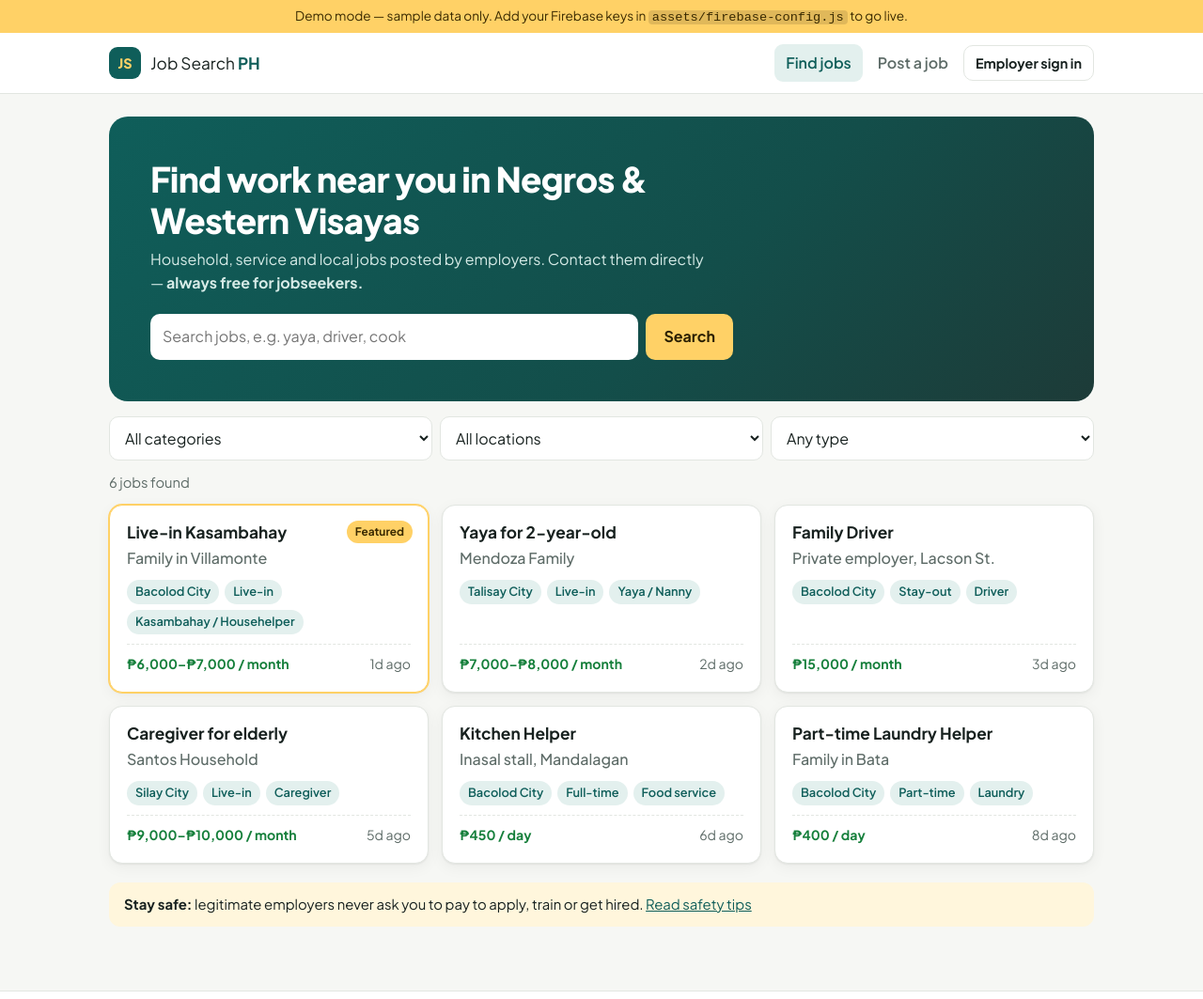
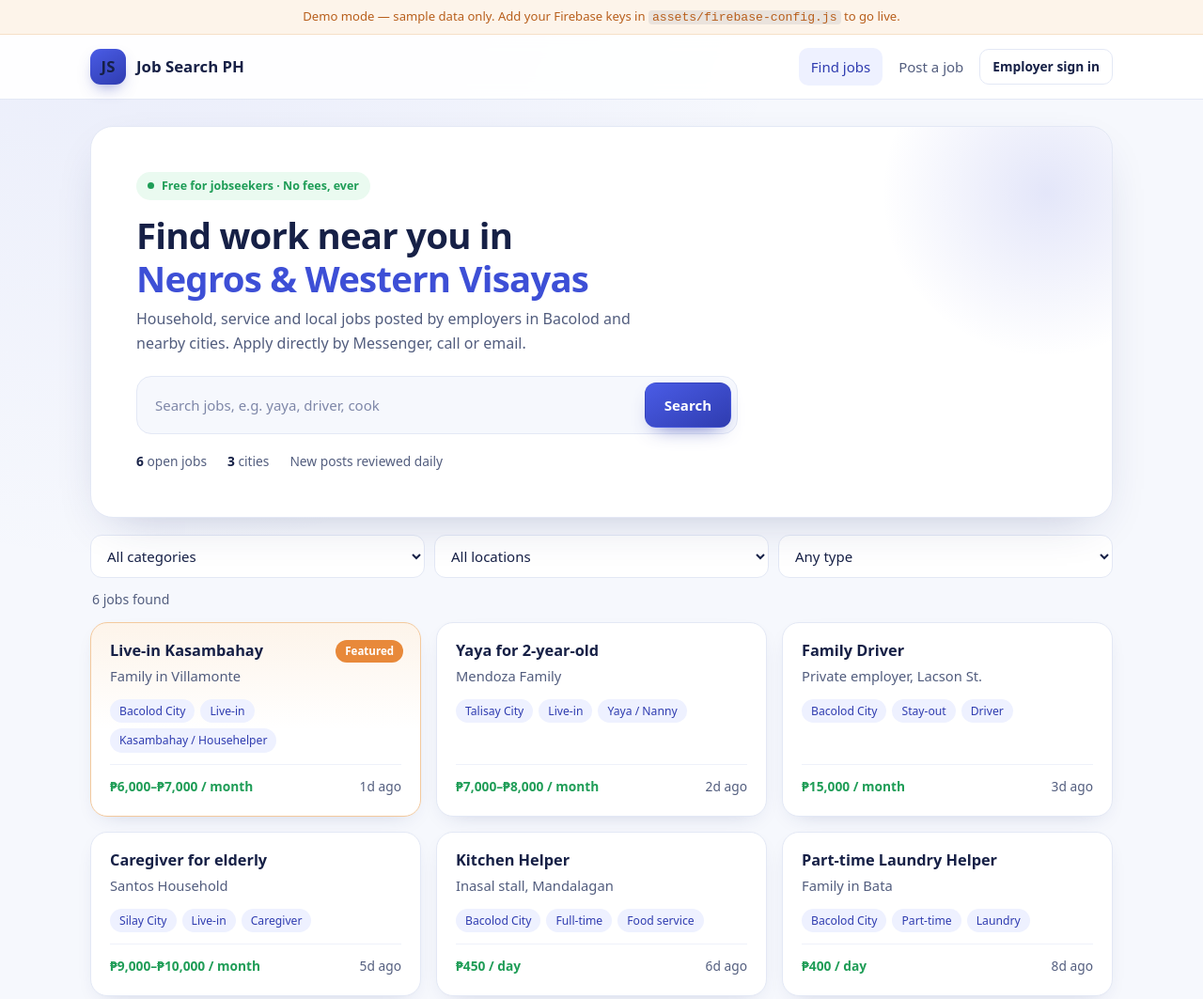
Before and after one commit to jobsearchphofficial/Job-Search-PH, a plain HTML site: page index.html in a window 1280 px wide. Shown: the top 1063 px of the page at 94% size. Drawn offline with Linux system fonts and the light colour scheme.

Commit message:
JSPH brand restyle

```diff
--- a/assets/app.js
+++ b/assets/app.js
@@ -117,12 +117,14 @@ async function viewList() {
   document.title = "Job Search PH — Jobs in Negros & Western Visayas";
   app.innerHTML = `
     <section class="hero">
-      <h1>Find work near you in Negros &amp; Western Visayas</h1>
-      <p>Household, service and local jobs posted by employers. Contact them directly — <strong>always free for jobseekers.</strong></p>
+      <span class="eyebrow">Free for jobseekers · No fees, ever</span>
+      <h1>Find work near you in <em>Negros &amp; Western Visayas</em></h1>
+      <p>Household, service and local jobs posted by employers in Bacolod and nearby cities. Apply directly by Messenger, call or email.</p>
       <form class="search" id="search" role="search">
         <input type="search" name="q" placeholder="Search jobs, e.g. yaya, driver, cook" value="${esc(filters.q)}" aria-label="Search jobs">
         <button class="btn btn-primary" type="submit">Search</button>
       </form>
+      <div class="hero-stats"><span><strong id="stat-jobs">–</strong> open jobs</span><span><strong id="stat-cities">–</strong> cities</span><span>New posts reviewed daily</span></div>
     </section>
     <section class="filters" aria-label="Filters">
       <select name="category" aria-label="Category"><option value="">All categories</option>${CATEGORIES.map((c) => `<option ${filters.category === c ? "selected" : ""}>${esc(c)}</option>`).join("")}</select>
@@ -153,7 +155,12 @@ async function viewList() {
   $("#search").q.addEventListener("input", (e) => { filters.q = e.target.value; draw(); });
   app.querySelectorAll(".filters select").forEach((s) => s.addEventListener("change", () => { filters[s.name] = s.value; draw(); }));
 
-  try { jobsCache = await store.listPublic(); draw(); }
+  try {
+    jobsCache = await store.listPublic(); draw();
+    const live = jobsCache.filter(isLive);
+    $("#stat-jobs").textContent = live.length;
+    $("#stat-cities").textContent = new Set(live.map((j) => j.city)).size;
+  }
   catch (err) { console.error(err); $("#results").innerHTML = `<p class="error">Could not load jobs. Please refresh.</p>`; }
 }
 
--- a/assets/styles.css
+++ b/assets/styles.css
@@ -1,162 +1,177 @@
+/* Job Search PH brand: white surfaces, indigo primary, navy text, orange highlight (matches jobsearchph.com) */
 :root {
-  --bg: #f6f7f4;
-  --surface: #ffffff;
-  --ink: #17211f;
-  --muted: #5d6b67;
-  --line: #e2e6e1;
-  --brand: #0f5e5a;
-  --brand-ink: #ffffff;
-  --brand-soft: #e3f0ee;
-  --accent: #ffd166;
-  --danger: #b42318;
-  --danger-soft: #fdecea;
-  --warn-soft: #fff6dc;
-  --ok: #157f3b;
-  --radius: 14px;
-  --shadow: 0 1px 2px rgba(16, 24, 22, .06), 0 4px 16px rgba(16, 24, 22, .05);
+  --bg: #f6f8fd;
+  --card: #ffffff;
+  --navy: #162046;
+  --slate: #525d7e;
+  --slate-soft: #7e87a8;
+  --line: #e3e8f5;
+  --line-soft: #eef1fa;
+  --indigo: #3d4fd6;
+  --indigo-deep: #2f3cb0;
+  --indigo-soft: #eef1ff;
+  --orange: #e8893a;
+  --orange-text: #b85f1c;
+  --peach: #fdf4ea;
+  --green: #1f9d57;
+  --green-soft: #eafaf0;
+  --red: #c4321f;
+  --red-soft: #fdeeec;
+  --radius: 18px;
+  --radius-sm: 12px;
+  --shadow: 0 18px 50px -24px rgba(34, 46, 110, .30);
+  --shadow-sm: 0 8px 24px -14px rgba(34, 46, 110, .28);
+  --font: "Poppins", system-ui, -apple-system, "Segoe UI", sans-serif;
   color-scheme: light;
-}
-@media (prefers-color-scheme: dark) {
-  :root {
-    --bg: #0f1514; --surface: #172120; --ink: #e8efed; --muted: #9db0ab; --line: #26332f;
-    --brand: #4fb8a8; --brand-ink: #06201d; --brand-soft: #18322e; --accent: #ffd166;
-    --danger: #ff8a7a; --danger-soft: #3a1d1a; --warn-soft: #33290f; --ok: #6fd393;
-    --shadow: 0 1px 2px rgba(0,0,0,.3);
-    color-scheme: dark;
-  }
 }
 * { box-sizing: border-box; }
 html { -webkit-text-size-adjust: 100%; }
-body { margin: 0; background: var(--bg); color: var(--ink); font: 16px/1.55 "Plus Jakarta Sans", system-ui, -apple-system, "Segoe UI", sans-serif; }
-a { color: var(--brand); }
-h1, h2, h3 { line-height: 1.2; margin: 0 0 .5rem; }
-h1 { font-size: clamp(1.6rem, 4vw, 2.3rem); font-weight: 800; letter-spacing: -.02em; }
-h2 { font-size: 1.15rem; margin-top: 1.5rem; }
-h3 { font-size: 1.08rem; }
-code { background: rgba(0,0,0,.12); padding: 0 .3em; border-radius: 4px; }
-.wrap { max-width: 1080px; margin: 0 auto; padding: 0 16px; }
-main.wrap { min-height: 60vh; padding-top: 24px; padding-bottom: 48px; outline: none; }
-.muted { color: var(--muted); }
-.small { font-size: .88rem; }
-.error { color: var(--danger); font-weight: 600; }
+body {
+  margin: 0; color: var(--navy); font: 15px/1.6 var(--font); -webkit-font-smoothing: antialiased;
+  background: radial-gradient(circle at 10% -10%, rgba(61, 79, 214, .08), transparent 40%), var(--bg);
+}
+a { color: var(--indigo-deep); }
+h1, h2, h3 { line-height: 1.2; margin: 0 0 .5rem; text-wrap: balance; color: var(--navy); }
+h1 { font-size: clamp(1.6rem, 4vw, 2.4rem); font-weight: 700; letter-spacing: -.02em; }
+h2 { font-size: 1.08rem; font-weight: 600; margin-top: 1.5rem; }
+h3 { font-size: 1.02rem; font-weight: 600; }
+code { background: rgba(22, 32, 70, .08); padding: 0 .3em; border-radius: 4px; }
+.wrap { max-width: 1120px; margin: 0 auto; padding-left: max(16px, env(safe-area-inset-left, 0px)); padding-right: max(16px, env(safe-area-inset-right, 0px)); }
+main.wrap { min-height: 60vh; padding-block: 28px 56px; outline: none; }
+.muted { color: var(--slate); }
+.small { font-size: .85rem; }
+.error { color: var(--red); font-weight: 600; }
 
-.demo-banner { background: var(--accent); color: #3a2a00; text-align: center; font-size: .85rem; padding: 6px 16px; }
+.demo-banner { background: var(--peach); color: var(--orange-text); text-align: center; font-size: .82rem; font-weight: 500; padding: 7px 16px; border-bottom: 1px solid #f6e0c8; }
 
 /* Header */
-.site-header { background: var(--surface); border-bottom: 1px solid var(--line); position: sticky; top: 0; z-index: 10; }
-.header-inner { display: flex; align-items: center; justify-content: space-between; gap: 16px; min-height: 64px; flex-wrap: wrap; }
-.brand { display: flex; align-items: center; gap: 10px; text-decoration: none; color: var(--ink); }
-.brand-mark { width: 34px; height: 34px; border-radius: 9px; background: #0f5e5a; color: var(--accent); display: grid; place-items: center; font-weight: 800; font-size: .9rem; }
-.brand-text { font-size: 1.08rem; }
-.brand-text strong { color: var(--brand); }
+.site-header { background: rgba(255, 255, 255, .92); backdrop-filter: saturate(1.4) blur(10px); border-bottom: 1px solid var(--line); position: sticky; top: env(safe-area-inset-top, 0px); z-index: 10; }
+.header-inner { display: flex; align-items: center; justify-content: space-between; gap: 16px; min-height: 68px; flex-wrap: wrap; }
+.brand { display: inline-flex; align-items: center; gap: 11px; text-decoration: none; color: var(--navy); font-weight: 700; font-size: 1.05rem; }
+.brand-mark { width: 38px; height: 38px; border-radius: 11px; background: linear-gradient(150deg, #4a5ce6, #2f3cb0); display: grid; place-items: center; box-shadow: 0 8px 18px -8px rgba(47, 60, 176, .7); }
+.brand-mark svg { width: 20px; height: 20px; }
+.brand-tag { font-size: .7rem; font-weight: 600; color: var(--indigo); background: var(--indigo-soft); padding: 2px 8px; border-radius: 999px; }
 .nav { display: flex; align-items: center; gap: 4px; }
-.nav a { text-decoration: none; color: var(--muted); font-weight: 600; padding: 8px 12px; border-radius: 9px; }
-.nav a:hover, .nav a.active { color: var(--brand); background: var(--brand-soft); }
+.nav a { text-decoration: none; color: var(--slate); font-weight: 500; padding: 8px 13px; border-radius: 10px; }
+.nav a:hover, .nav a.active { color: var(--indigo-deep); background: var(--indigo-soft); }
 .nav-toggle { display: none; }
-@media (max-width: 720px) {
-  .nav-toggle { display: inline-flex; background: none; border: 1px solid var(--line); color: var(--ink); border-radius: 9px; padding: 6px 12px; font: inherit; font-weight: 600; }
+@media (max-width: 760px) {
+  .nav-toggle { display: inline-flex; background: var(--card); border: 1px solid var(--line); color: var(--navy); border-radius: 10px; padding: 7px 14px; font: inherit; font-weight: 500; }
   .nav { display: none; width: 100%; flex-direction: column; align-items: stretch; padding-bottom: 12px; }
   .nav.open { display: flex; }
   .nav .btn { margin-top: 6px; }
 }
 
 /* Buttons */
-.btn { display: inline-flex; align-items: center; justify-content: center; gap: 6px; border: 1px solid transparent; border-radius: 10px; padding: 11px 18px; font: inherit; font-weight: 700; text-decoration: none; cursor: pointer; transition: transform .05s, background .15s; }
+.btn { display: inline-flex; align-items: center; justify-content: center; gap: 6px; border: 1px solid transparent; border-radius: 12px; padding: 11px 20px; font: inherit; font-weight: 600; text-decoration: none; cursor: pointer; transition: transform .06s, box-shadow .15s, background .15s; }
 .btn:active { transform: translateY(1px); }
 .btn:disabled { opacity: .6; cursor: wait; }
-.btn-primary { background: var(--brand); color: var(--brand-ink); }
-.btn-primary:hover { filter: brightness(1.08); }
-.btn-ghost { background: var(--surface); color: var(--ink); border-color: var(--line); }
-.btn-ghost:hover { border-color: var(--brand); color: var(--brand); }
-.btn-danger { background: var(--danger-soft); color: var(--danger); border-color: transparent; }
-.btn-sm { padding: 7px 12px; font-size: .9rem; }
+.btn:focus-visible, a:focus-visible, input:focus-visible, select:focus-visible, textarea:focus-visible, .tab:focus-visible { outline: 3px solid rgba(61, 79, 214, .35); outline-offset: 2px; }
+.btn-primary { background: linear-gradient(150deg, #4a5ce6, #2f3cb0); color: #fff; box-shadow: 0 10px 22px -12px rgba(47, 60, 176, .8); }
+.btn-primary:hover { box-shadow: 0 14px 26px -12px rgba(47, 60, 176, .9); }
+.btn-ghost { background: var(--card); color: var(--navy); border-color: var(--line); }
+.btn-ghost:hover { border-color: var(--indigo); color: var(--indigo-deep); }
+.btn-danger { background: var(--red-soft); color: var(--red); }
+.btn-sm { padding: 7px 13px; font-size: .86rem; border-radius: 10px; }
 .btn-block { width: 100%; margin-top: 8px; }
-.btn.armed { background: var(--danger); color: #fff; }
+.btn.armed { background: var(--red); color: #fff; }
 
-/* Hero + filters */
-.hero { background: linear-gradient(135deg, #0f5e5a, #134e4a 60%, #1d3b38); color: #fff; border-radius: 20px; padding: clamp(24px, 5vw, 44px); margin-bottom: 16px; }
-.hero h1 { max-width: 640px; }
-.hero p { max-width: 600px; color: #d6ebe7; margin: 0 0 20px; }
-.search { display: flex; gap: 8px; max-width: 620px; }
-.search input { flex: 1; min-width: 0; }
-.hero .btn-primary { background: var(--accent); color: #2a1f00; }
-input, select, textarea { font: inherit; color: var(--ink); background: var(--surface); border: 1px solid var(--line); border-radius: 10px; padding: 11px 12px; width: 100%; }
-.hero input { border-color: transparent; color: #17211f; background: #fff; }
-input:focus, select:focus, textarea:focus { outline: 2px solid var(--brand); outline-offset: 1px; border-color: transparent; }
-.filters { display: grid; grid-template-columns: repeat(3, 1fr); gap: 8px; margin-bottom: 12px; }
-@media (max-width: 640px) { .filters { grid-template-columns: 1fr; } .search { flex-direction: column; } }
-.list-head { margin: 8px 0 12px; font-size: .92rem; }
+/* Hero */
+.hero { position: relative; overflow: hidden; background: var(--card); border: 1px solid var(--line); border-radius: 24px; padding: clamp(24px, 5vw, 48px); margin-bottom: 18px; box-shadow: var(--shadow); }
+.hero::after { content: ""; position: absolute; right: -120px; top: -120px; width: 380px; height: 380px; border-radius: 50%; background: radial-gradient(circle, rgba(61, 79, 214, .14), transparent 65%); pointer-events: none; }
+.hero > * { position: relative; }
+.eyebrow { display: inline-flex; align-items: center; gap: 8px; font-size: .78rem; font-weight: 600; color: var(--green); background: var(--green-soft); padding: 5px 12px; border-radius: 999px; margin-bottom: 14px; }
+.eyebrow::before { content: ""; width: 7px; height: 7px; border-radius: 50%; background: var(--green); }
+.hero h1 { max-width: 660px; }
+.hero h1 em { font-style: normal; color: var(--indigo); }
+.hero p { max-width: 580px; color: var(--slate); margin: 0 0 22px; font-size: 1rem; }
+.search { display: flex; gap: 8px; max-width: 640px; padding: 6px; background: var(--bg); border: 1px solid var(--line); border-radius: 16px; }
+.search input { flex: 1; min-width: 0; border: 0; background: transparent; }
+.search input:focus { outline: none; }
+.hero-stats { display: flex; flex-wrap: wrap; gap: 8px 22px; margin-top: 18px; font-size: .86rem; color: var(--slate); }
+.hero-stats strong { color: var(--navy); }
+input, select, textarea { font: inherit; color: var(--navy); background: var(--card); border: 1px solid var(--line); border-radius: 12px; padding: 11px 13px; width: 100%; }
+input::placeholder, textarea::placeholder { color: var(--slate-soft); }
+input:focus, select:focus, textarea:focus { outline: none; border-color: var(--indigo); box-shadow: 0 0 0 3px rgba(61, 79, 214, .14); }
+
+.filters { display: grid; grid-template-columns: repeat(3, 1fr); gap: 10px; margin-bottom: 8px; }
+@media (max-width: 640px) { .filters { grid-template-columns: 1fr; } .search { flex-direction: column; background: transparent; border: 0; padding: 0; } .search input { background: var(--card); border: 1px solid var(--line); } }
+.list-head { margin: 12px 2px; font-size: .88rem; font-weight: 500; }
 
 /* Cards */
-.cards { display: grid; grid-template-columns: repeat(auto-fill, minmax(290px, 1fr)); gap: 14px; }
-.card { position: relative; display: flex; flex-direction: column; gap: 6px; background: var(--surface); border: 1px solid var(--line); border-radius: var(--radius); padding: 18px; text-decoration: none; color: var(--ink); box-shadow: var(--shadow); transition: border-color .15s, transform .15s; }
-.card:hover { border-color: var(--brand); transform: translateY(-2px); }
-.card-featured { border-color: var(--accent); box-shadow: 0 0 0 1px var(--accent), var(--shadow); }
-.card h3 { margin: 0; padding-right: 72px; }
-.card .badge-featured { position: absolute; top: 16px; right: 16px; }
-.employer { color: var(--muted); margin: 0; font-weight: 500; }
-.meta { list-style: none; padding: 0; margin: 4px 0; display: flex; flex-wrap: wrap; gap: 6px; }
-.meta li { font-size: .8rem; font-weight: 600; background: var(--brand-soft); color: var(--brand); padding: 3px 9px; border-radius: 999px; }
-.card-foot { margin-top: auto; padding-top: 10px; display: flex; justify-content: space-between; align-items: baseline; font-size: .88rem; border-top: 1px dashed var(--line); }
-.salary { font-weight: 700; color: var(--ok); }
-.salary-lg { font-size: 1.3rem; margin: 8px 0 0; }
+.cards { display: grid; grid-template-columns: repeat(auto-fill, minmax(300px, 1fr)); gap: 16px; }
+.card { position: relative; display: flex; flex-direction: column; gap: 6px; background: var(--card); border: 1px solid var(--line); border-radius: var(--radius); padding: 20px; text-decoration: none; color: var(--navy); box-shadow: var(--shadow-sm); transition: border-color .15s, transform .15s, box-shadow .15s; }
+.card:hover { border-color: #c7d0ef; transform: translateY(-3px); box-shadow: var(--shadow); }
+.card-featured { border-color: #f3c99d; background: linear-gradient(180deg, var(--peach), var(--card) 55%); }
+.card h3 { margin: 0; padding-right: 80px; }
+.card .badge-featured { position: absolute; top: 18px; right: 18px; }
+.employer { color: var(--slate); margin: 0; font-size: .92rem; }
+.meta { list-style: none; padding: 0; margin: 6px 0; display: flex; flex-wrap: wrap; gap: 6px; }
+.meta li { font-size: .76rem; font-weight: 500; background: var(--indigo-soft); color: var(--indigo-deep); padding: 3px 10px; border-radius: 999px; }
+.card-foot { margin-top: auto; padding-top: 12px; display: flex; justify-content: space-between; align-items: baseline; font-size: .86rem; border-top: 1px solid var(--line-soft); }
+.salary { font-weight: 600; color: var(--green); font-variant-numeric: tabular-nums; }
+.salary-lg { font-size: 1.25rem; margin: 10px 0 0; }
 
-.badge { display: inline-block; font-size: .74rem; font-weight: 700; padding: 3px 9px; border-radius: 999px; vertical-align: middle; }
-.badge-featured { background: var(--accent); color: #3a2a00; }
-.badge-pending { background: var(--warn-soft); color: #8a6100; }
-.badge-approved { background: #dcf3e4; color: #157f3b; }
-.badge-rejected, .badge-expired { background: var(--danger-soft); color: var(--danger); }
-.badge-closed { background: var(--line); color: var(--muted); }
+.badge { display: inline-block; font-size: .72rem; font-weight: 600; padding: 3px 10px; border-radius: 999px; vertical-align: middle; }
+.badge-featured { background: var(--orange); color: #fff; }
+.badge-pending { background: var(--peach); color: var(--orange-text); }
+.badge-approved { background: var(--green-soft); color: var(--green); }
+.badge-rejected, .badge-expired { background: var(--red-soft); color: var(--red); }
+.badge-closed { background: var(--line-soft); color: var(--slate); }
 
-.notice { background: var(--warn-soft); border-radius: 12px; padding: 12px 16px; margin: 20px 0; font-size: .93rem; }
-.empty { text-align: center; padding: 48px 16px; background: var(--surface); border: 1px dashed var(--line); border-radius: var(--radius); grid-column: 1 / -1; }
+.notice { background: var(--indigo-soft); color: var(--navy); border-radius: var(--radius-sm); padding: 13px 16px; margin: 22px 0; font-size: .9rem; }
+.empty { text-align: center; padding: 48px 16px; background: var(--card); border: 1px dashed #c7d0ef; border-radius: var(--radius); grid-column: 1 / -1; }
 
 /* Job detail */
-.back { text-decoration: none; font-weight: 600; }
-.job { display: grid; grid-template-columns: 1fr 320px; gap: 24px; align-items: start; }
-.job-main { background: var(--surface); border: 1px solid var(--line); border-radius: var(--radius); padding: clamp(18px, 4vw, 32px); }
-.job-side { display: flex; flex-direction: column; gap: 12px; position: sticky; top: 84px; }
-.panel { background: var(--surface); border: 1px solid var(--line); border-radius: var(--radius); padding: 18px; }
+.back { text-decoration: none; font-weight: 500; }
+.job { display: grid; grid-template-columns: minmax(0, 1fr) 330px; gap: 22px; align-items: start; }
+.job-main { background: var(--card); border: 1px solid var(--line); border-radius: var(--radius); padding: clamp(20px, 4vw, 34px); box-shadow: var(--shadow-sm); min-width: 0; }
+.job-main p { max-width: 65ch; }
+.job-side { display: flex; flex-direction: column; gap: 12px; position: sticky; top: 92px; }
+.panel { background: var(--card); border: 1px solid var(--line); border-radius: var(--radius); padding: 20px; box-shadow: var(--shadow-sm); }
 .panel h2 { margin-top: 0; }
-.panel p { margin: 4px 0; font-size: .92rem; }
-.panel-warn { background: var(--warn-soft); border-color: transparent; }
-.report summary { cursor: pointer; font-weight: 600; color: var(--muted); }
+.panel p { margin: 4px 0; font-size: .9rem; }
+.panel-warn { background: var(--peach); border-color: #f6e0c8; box-shadow: none; color: var(--navy); }
+.panel-warn strong { color: var(--orange-text); }
+.report summary { cursor: pointer; font-weight: 500; color: var(--slate); }
 .report form { display: grid; gap: 10px; margin-top: 12px; }
-.report label { display: grid; gap: 4px; font-size: .88rem; font-weight: 600; }
+.report label { display: grid; gap: 4px; font-size: .86rem; font-weight: 500; }
 .reqs { padding-left: 1.2em; }
-@media (max-width: 820px) { .job { grid-template-columns: 1fr; } .job-side { position: static; } }
+@media (max-width: 840px) { .job { grid-template-columns: 1fr; } .job-side { position: static; } }
 
 /* Forms */
-.form { display: grid; gap: 18px; max-width: 760px; }
-fieldset { border: 1px solid var(--line); border-radius: var(--radius); background: var(--surface); padding: 16px 18px 18px; margin: 0; display: grid; gap: 12px; }
-legend { font-weight: 800; padding: 0 6px; }
-.form label { display: grid; gap: 5px; font-weight: 600; font-size: .92rem; }
+.form { display: grid; gap: 18px; max-width: 780px; }
+fieldset { border: 1px solid var(--line); border-radius: var(--radius); background: var(--card); padding: 18px 20px 20px; margin: 0; display: grid; gap: 12px; box-shadow: var(--shadow-sm); }
+legend { font-weight: 600; padding: 4px 12px; background: var(--indigo-soft); color: var(--indigo-deep); border-radius: 999px; font-size: .86rem; }
+.form label { display: grid; gap: 5px; font-weight: 500; font-size: .9rem; }
 .row { display: grid; grid-template-columns: 1fr 1fr; gap: 12px; }
 .row-3 { grid-template-columns: 1fr 1fr 1fr; }
 @media (max-width: 600px) { .row, .row-3 { grid-template-columns: 1fr; } }
-.hint { margin: 0; font-size: .84rem; color: var(--muted); }
-.check { display: flex !important; grid-template-columns: none; gap: 10px; align-items: flex-start; font-weight: 500 !important; }
-.check input { width: 20px; height: 20px; flex: none; margin-top: 2px; }
+.hint { margin: 0; font-size: .82rem; color: var(--slate-soft); }
+.check { display: flex !important; gap: 10px; align-items: flex-start; font-weight: 400 !important; }
+.check input { width: 20px; height: 20px; flex: none; margin-top: 2px; accent-color: var(--indigo); }
 
 /* Tables / admin */
-.page-head { display: flex; justify-content: space-between; align-items: center; gap: 12px; flex-wrap: wrap; margin-bottom: 16px; }
-.table { background: var(--surface); border: 1px solid var(--line); border-radius: var(--radius); overflow: hidden; }
-.trow { display: grid; grid-template-columns: 1fr auto auto; gap: 12px; align-items: center; padding: 14px 16px; border-bottom: 1px solid var(--line); }
+.page-head { display: flex; justify-content: space-between; align-items: center; gap: 12px; flex-wrap: wrap; margin-bottom: 18px; }
+.table { background: var(--card); border: 1px solid var(--line); border-radius: var(--radius); overflow: hidden; box-shadow: var(--shadow-sm); }
+.trow { display: grid; grid-template-columns: minmax(0, 1fr) auto auto; gap: 12px; align-items: center; padding: 15px 18px; border-bottom: 1px solid var(--line-soft); }
 .trow:last-child { border-bottom: 0; }
-.trow a { text-decoration: none; color: var(--ink); }
+.trow a { text-decoration: none; color: var(--navy); }
 @media (max-width: 600px) { .trow { grid-template-columns: 1fr; } }
 .actions { display: flex; flex-wrap: wrap; gap: 6px; }
-.tabs { display: flex; gap: 4px; overflow-x: auto; margin-bottom: 14px; border-bottom: 1px solid var(--line); }
-.tab { background: none; border: 0; border-bottom: 3px solid transparent; padding: 10px 14px; font: inherit; font-weight: 700; color: var(--muted); cursor: pointer; white-space: nowrap; }
-.tab.active { color: var(--brand); border-bottom-color: var(--brand); }
-.admin-item { background: var(--surface); border: 1px solid var(--line); border-radius: var(--radius); padding: 16px; margin-bottom: 10px; display: grid; gap: 10px; }
-.admin-item summary { cursor: pointer; color: var(--brand); font-weight: 600; font-size: .9rem; }
+.tabs { display: flex; gap: 4px; overflow-x: auto; margin-bottom: 16px; padding: 4px; background: var(--card); border: 1px solid var(--line); border-radius: 14px; width: fit-content; max-width: 100%; }
+.tab { background: none; border: 0; border-radius: 10px; padding: 8px 15px; font: inherit; font-weight: 500; color: var(--slate); cursor: pointer; white-space: nowrap; }
+.tab.active { color: #fff; background: var(--indigo); }
+.admin-item { background: var(--card); border: 1px solid var(--line); border-radius: var(--radius); padding: 18px; margin-bottom: 12px; display: grid; gap: 10px; box-shadow: var(--shadow-sm); }
+.admin-item summary { cursor: pointer; color: var(--indigo-deep); font-weight: 500; font-size: .88rem; }
 
-.prose { max-width: 720px; background: var(--surface); border: 1px solid var(--line); border-radius: var(--radius); padding: clamp(18px, 4vw, 36px); }
+.prose { max-width: 740px; background: var(--card); border: 1px solid var(--line); border-radius: var(--radius); padding: clamp(20px, 4vw, 38px); box-shadow: var(--shadow-sm); }
+.prose p, .prose li { max-width: 65ch; }
 .tips li { margin-bottom: 10px; }
 
-.site-footer { border-top: 1px solid var(--line); background: var(--surface); padding: 20px 0; font-size: .88rem; color: var(--muted); }
+.site-footer { border-top: 1px solid var(--line); background: var(--card); padding-block: 24px; font-size: .86rem; color: var(--slate); }
 .footer-inner p { margin: 4px 0; }
 
-.toast { position: fixed; left: 50%; bottom: 24px; transform: translate(-50%, 20px); background: var(--ink); color: var(--bg); padding: 10px 18px; border-radius: 10px; font-weight: 600; opacity: 0; pointer-events: none; transition: .2s; z-index: 50; max-width: calc(100% - 32px); }
+.toast { position: fixed; left: 50%; bottom: calc(24px + env(safe-area-inset-bottom, 0px)); transform: translate(-50%, 20px); background: var(--navy); color: #fff; padding: 10px 18px; border-radius: 12px; font-weight: 500; opacity: 0; pointer-events: none; transition: .2s; z-index: 50; max-width: calc(100% - 32px); }
 .toast.show { opacity: 1; transform: translate(-50%, 0); }
+@media (prefers-reduced-motion: reduce) { * { transition: none !important; } }
```
